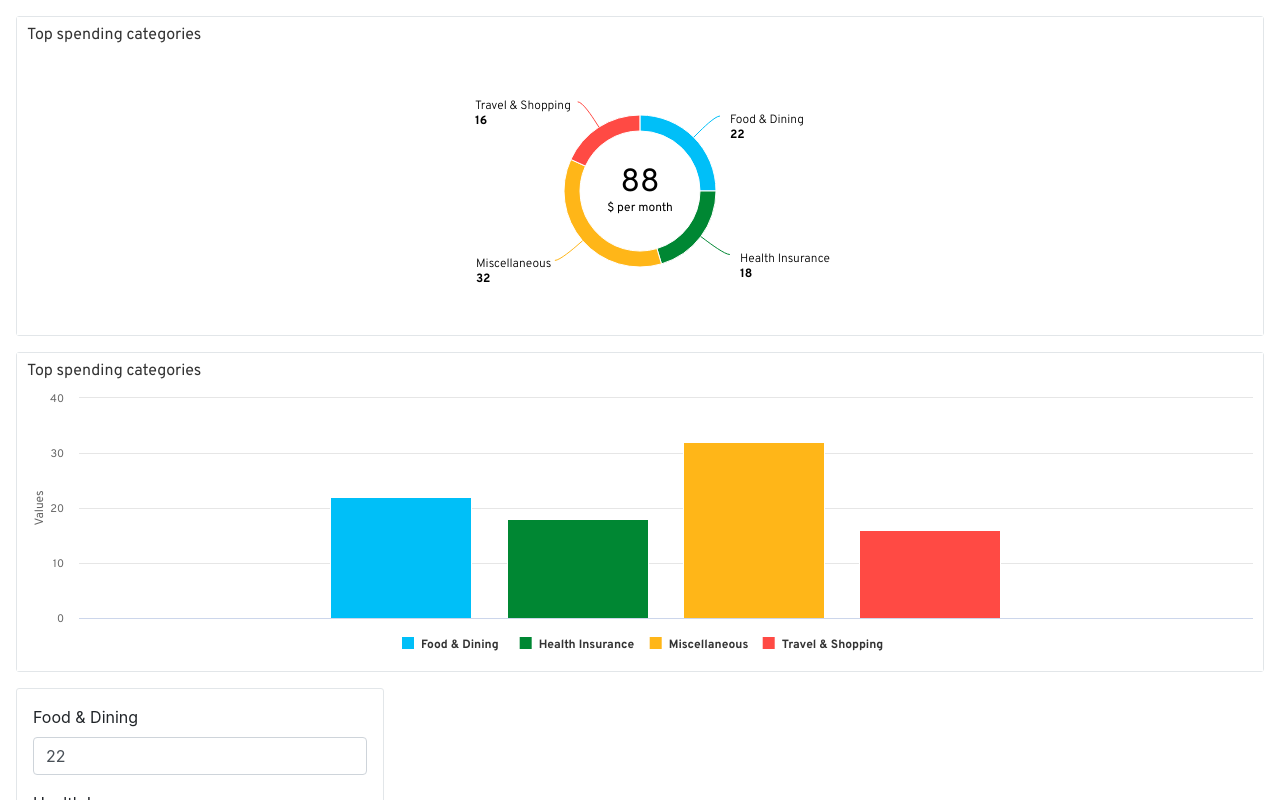
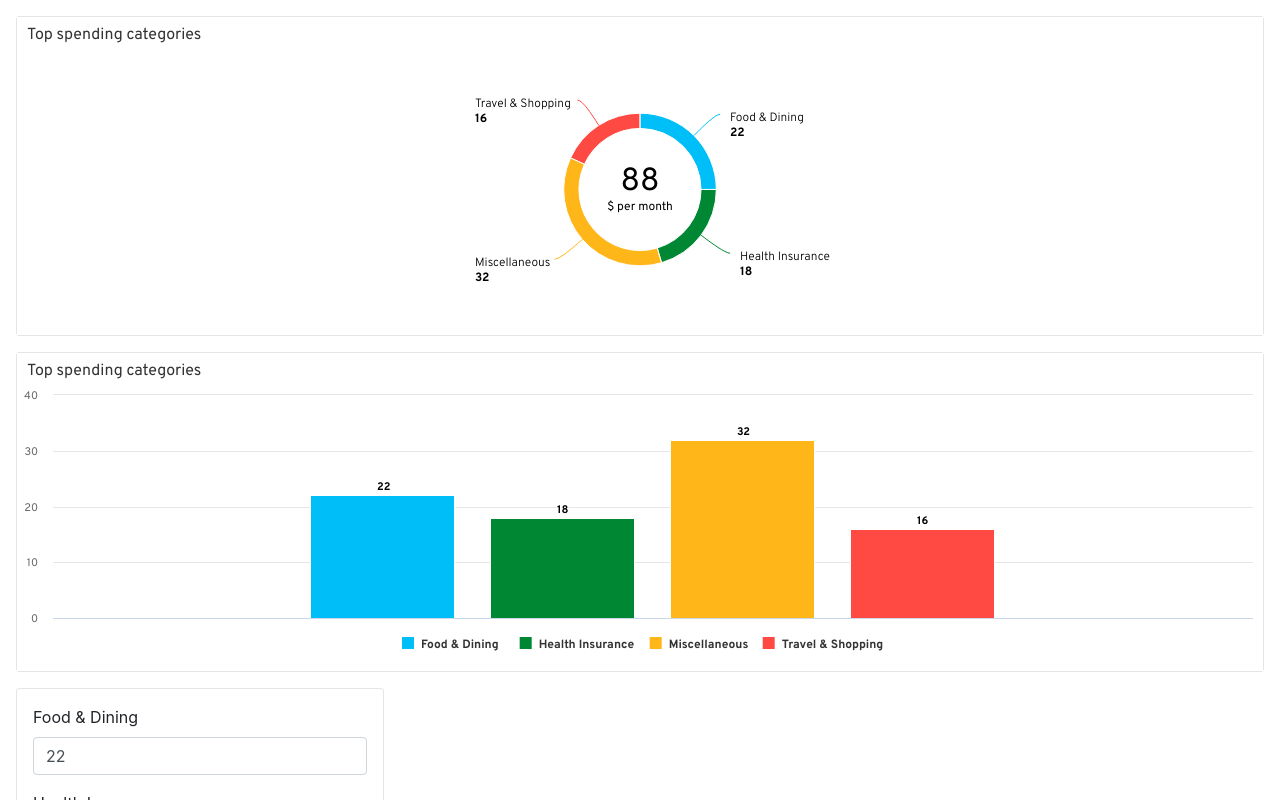
Before and after one commit to nareshbhatia/highcharts-demo, a React (Create React App) app: page / in a window 1280 px wide. Shown: the top 800 px of the page. Built offline with nearby package versions, Linux system fonts and the light colour scheme.

Commit message:
Refined chart options

```diff
--- a/src/App.tsx
+++ b/src/App.tsx
@@ -4,9 +4,6 @@ import { DataPoint } from './DataPoint';
 import { ColumnChart } from './ColumnChart';
 import { PieChart } from './PieChart';
 import './App.css';
-
-const pieSize = 152;
-const pieInnerSize = pieSize - 32;
 
 const initialMonthlySpending: Array<DataPoint> = [
   { name: 'Food & Dining', y: 22 },
@@ -57,8 +54,6 @@ export const App = () => {
         <PieChart
           title="Top spending categories"
           totalLabel="$ per month"
-          pieSize={pieSize}
-          pieInnerSize={pieInnerSize}
           data={monthlySpending}
         />
       </div>
--- a/src/ColumnChart.tsx
+++ b/src/ColumnChart.tsx
@@ -22,6 +22,9 @@ export const ColumnChart = ({ title, data }: ColumnChartProps) => {
     plotOptions: {
       column: {
         allowPointSelect: true,
+        dataLabels: {
+          enabled: true,
+        },
       },
       series: {
         cursor: 'pointer',
@@ -44,11 +47,17 @@ export const ColumnChart = ({ title, data }: ColumnChartProps) => {
       },
       tickLength: 0,
     },
+    yAxis: {
+      title: {
+        text: '',
+      },
+    },
     title: {
       align: 'left',
       style: {
         fontSize: '16px',
       },
+      text: title,
     },
     tooltip: {
       enabled: false,
@@ -61,15 +70,13 @@ export const ColumnChart = ({ title, data }: ColumnChartProps) => {
       name: point.name,
       data: [point.y],
     }));
+    // overwrite the options - the new ones will be passed to chart.update()
+    // see https://github.com/highcharts/highcharts-react#optimal-way-to-update
     setChartOptions({
       // @ts-ignore
       series: columnData,
-      title: {
-        // @ts-ignore
-        text: title,
-      },
     });
-  }, [title, data]);
+  }, [data]);
 
   return (
     <HighchartsReact
--- a/src/PieChart.tsx
+++ b/src/PieChart.tsx
@@ -6,18 +6,10 @@ import { DataPoint, DataPointHelpers } from './DataPoint';
 export interface PieChartProps {
   title: string;
   totalLabel: string;
-  pieSize: number;
-  pieInnerSize: number;
   data: Array<DataPoint>;
 }
 
-export const PieChart = ({
-  title,
-  totalLabel,
-  pieSize,
-  pieInnerSize,
-  data,
-}: PieChartProps) => {
+export const PieChart = ({ title, totalLabel, data }: PieChartProps) => {
   const chartRef = useRef<{
     chart: Chart;
     container: React.RefObject<HTMLDivElement>;
@@ -93,6 +85,9 @@ export const PieChart = ({
     plotOptions: {
       pie: {
         allowPointSelect: true,
+        cursor: 'pointer',
+        size: '60%',
+        innerSize: '80%',
         dataLabels: {
           distance: 30, // this is the default
           format: '{point.name}<br /><b>{point.y}</b>',
@@ -104,7 +99,6 @@ export const PieChart = ({
         },
       },
       series: {
-        cursor: 'pointer',
         states: {
           hover: {
             enabled: false,
@@ -115,33 +109,46 @@ export const PieChart = ({
         },
       },
     },
+    series: [{}],
     title: {
       align: 'left',
       style: {
         fontSize: '16px',
       },
+      text: title,
     },
     tooltip: {
       enabled: false,
     },
+    responsive: {
+      rules: [
+        {
+          condition: {
+            // rule applies when chart width is less than this
+            maxWidth: 325,
+          },
+          chartOptions: {
+            plotOptions: {
+              pie: {
+                dataLabels: {
+                  distance: 25,
+                },
+              },
+            },
+          },
+        },
+      ],
+    },
   });
 
   useEffect(() => {
+    // overwrite the options - the new ones will be passed to chart.update()
+    // see https://github.com/highcharts/highcharts-react#optimal-way-to-update
+    // @ts-ignore
     setChartOptions({
-      plotOptions: {
-        pie: {
-          // @ts-ignore
-          size: pieSize,
-          innerSize: pieInnerSize,
-        },
-      },
       series: [{ data }],
-      title: {
-        // @ts-ignore
-        text: title,
-      },
     });
-  }, [title, totalLabel, pieSize, pieInnerSize, data]);
+  }, [data]);
 
   return (
     <HighchartsReact
```
